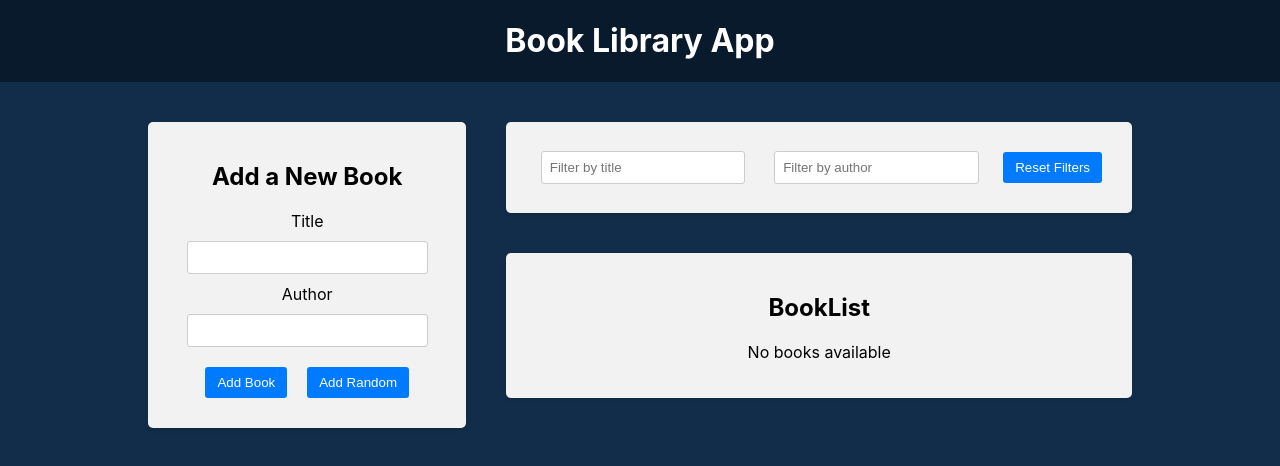
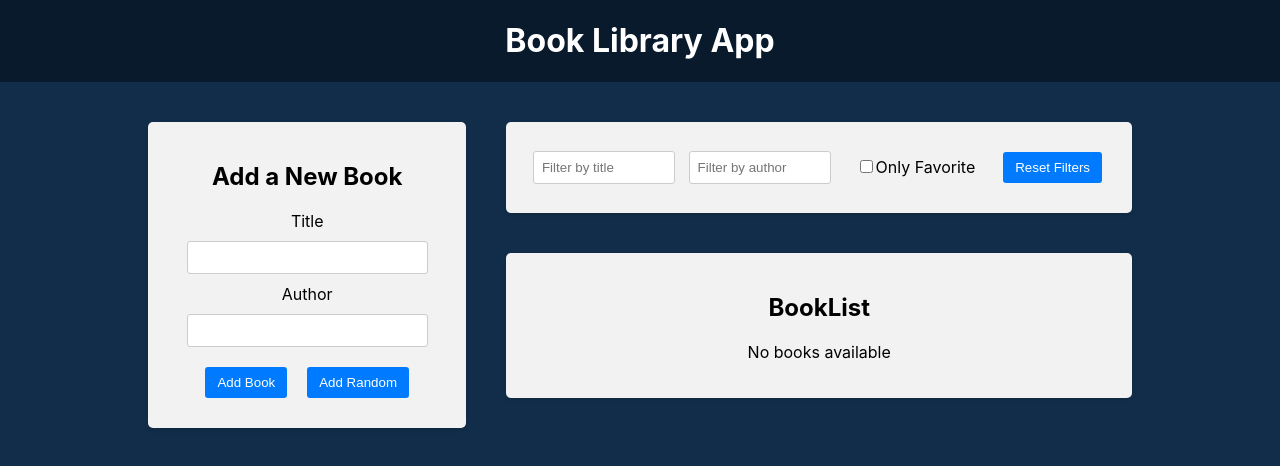
Before and after one commit to denm76/react-redux-library, a React (Vite) app in the folder frontend/: page / in a window 1280 px wide. Shown: the top 466 px of the page. Built offline with nearby package versions, Linux system fonts and the light colour scheme.

Commit message:
Favorite checkbox filter

```diff
--- a/frontend/src/components/BookList/BookList.jsx
+++ b/frontend/src/components/BookList/BookList.jsx
@@ -1,13 +1,19 @@
 import { useSelector, useDispatch } from "react-redux";
 import { BsBookmarkStarFill, BsBookmarkStar } from "react-icons/bs";
 import { deleteBook, toggleFavorite } from "../../redux/books/actionCreators";
-import { selectTitleFilter, selectAuthorFilter } from "../../redux/slices/filterSlice";
+import {
+  selectTitleFilter,
+  selectAuthorFilter,
+  selectOnlyFavoriteFilter,
+} from "../../redux/slices/filterSlice";
 import "./BookList.css";
 
 function BookList() {
   const books = useSelector((state) => state.books);
   const titleFilter = useSelector(selectTitleFilter);
   const authorFilter = useSelector(selectAuthorFilter);
+  const onlyFavoriteFilter = useSelector(selectOnlyFavoriteFilter);
+
   const dispatch = useDispatch();
 
   const handleDeleteBook = (id) => dispatch(deleteBook(id));
@@ -17,12 +23,15 @@
   };
 
   const filteredBooks = books.filter((book) => {
-    const matches = book.title
+    const matchesTitle = book.title
       .toLowerCase()
-      .includes(titleFilter.toLowerCase()) && book.author
+      .includes(titleFilter.toLowerCase());
+    const matchesAuthor = book.author
       .toLowerCase()
       .includes(authorFilter.toLowerCase());
-    return matches;
+    const matchesFavorite = onlyFavoriteFilter ? book.isFavorite : true;
+
+    return matchesTitle && matchesAuthor && matchesFavorite;
   });
 
   return (
--- a/frontend/src/components/Filter/Filter.jsx
+++ b/frontend/src/components/Filter/Filter.jsx
@@ -2,8 +2,10 @@
 import {
   setTitleFilter,
   setAuthorFilter,
+  setOnlyFavoriteFilter,
   selectTitleFilter,
   selectAuthorFilter,
+  selectOnlyFavoriteFilter,
   resetFilters,
 } from "../../redux/slices/filterSlice";
 import "./Filter.css";
@@ -12,6 +14,7 @@
   const dispatch = useDispatch();
   const titleFilter = useSelector(selectTitleFilter);
   const authorFilter = useSelector(selectAuthorFilter);
+  const onlyFavoriteFilter = useSelector(selectOnlyFavoriteFilter);
 
   const handleTitleFilterChange = (e) => {
     dispatch(setTitleFilter(e.target.value));
@@ -21,6 +24,8 @@
     dispatch(setAuthorFilter(e.target.value));
   };
 
+  const handleOnlyFavoriteFilterChange = () =>
+    dispatch(setOnlyFavoriteFilter());
 
   const handleResetFilters = () => {
     dispatch(resetFilters());
@@ -45,6 +50,16 @@
             placeholder='Filter by author'
           />
         </div>
+        <div className='filter-group'>
+          <label>
+            <input
+              type='checkbox'
+              checked={onlyFavoriteFilter}
+              onChange={handleOnlyFavoriteFilterChange}
+            />
+            Only Favorite
+          </label>
+        </div>
         <button type='button' onClick={handleResetFilters}>
           Reset Filters
         </button>
--- a/frontend/src/redux/slices/filterSlice.js
+++ b/frontend/src/redux/slices/filterSlice.js
@@ -3,6 +3,7 @@
 const initialState = {
   title: "",
   author: "",
+  onlyFavorite: false,
 };
 
 const filterSlice = createSlice({
@@ -16,18 +17,24 @@
     setAuthorFilter: (state, action) => {
       return { ...state, author: action.payload };
     },
-    resetFilters: (state) => {
-      state.title = "";
-      state.author = "";
-      // return initialState;
+    setOnlyFavoriteFilter: (state) => {
+      state.onlyFavorite = !state.onlyFavorite;
+    },
+    resetFilters: () => {
+      return initialState;
     },
   },
 });
 
-export const { setTitleFilter, setAuthorFilter, resetFilters } =
-  filterSlice.actions;
+export const {
+  setTitleFilter,
+  setAuthorFilter,
+  setOnlyFavoriteFilter,
+  resetFilters,
+} = filterSlice.actions;
 
 export const selectTitleFilter = (state) => state.filter.title;
 export const selectAuthorFilter = (state) => state.filter.author;
+export const selectOnlyFavoriteFilter = (state) => state.filter.onlyFavorite;
 
 export default filterSlice.reducer;
```
